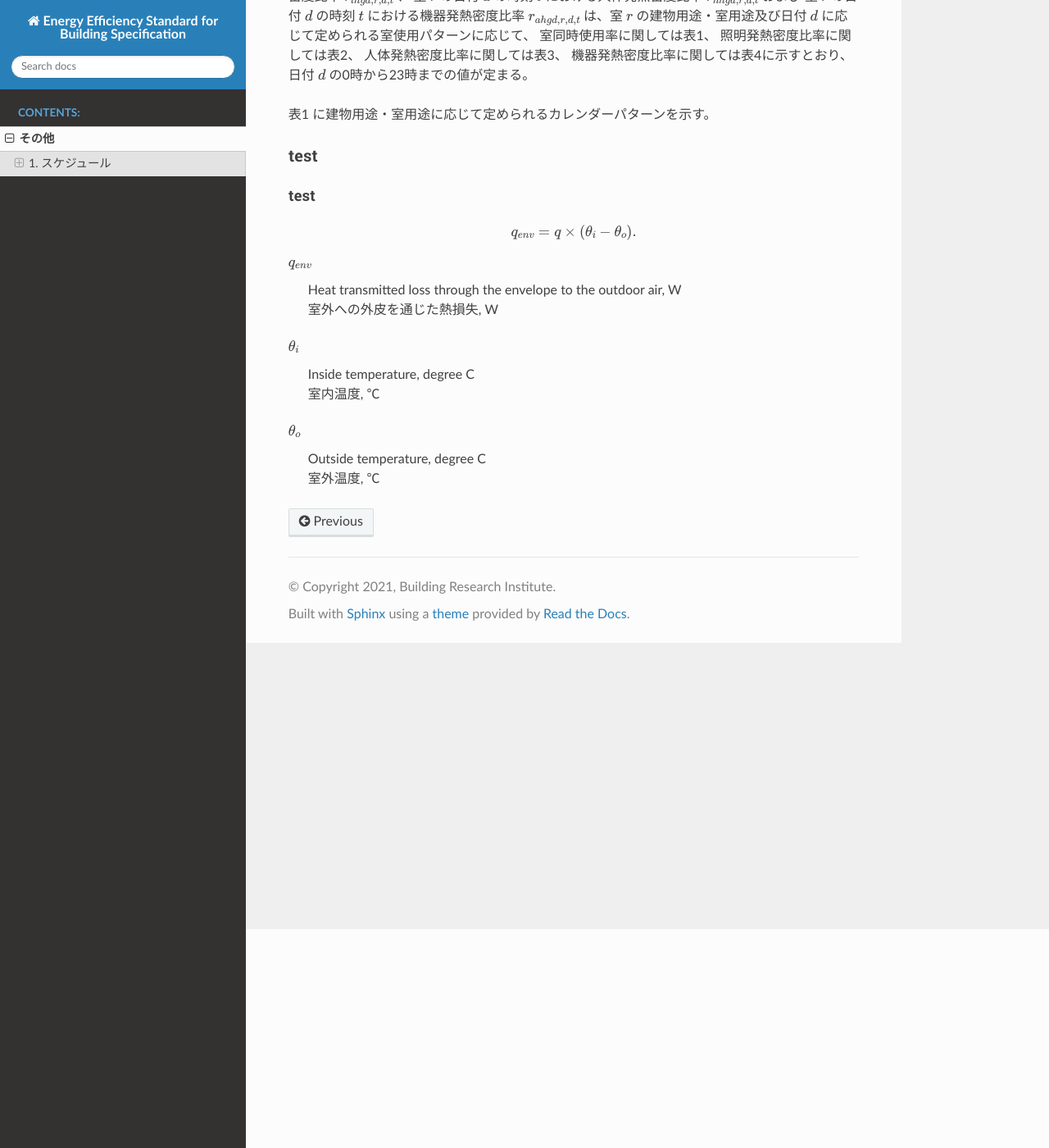
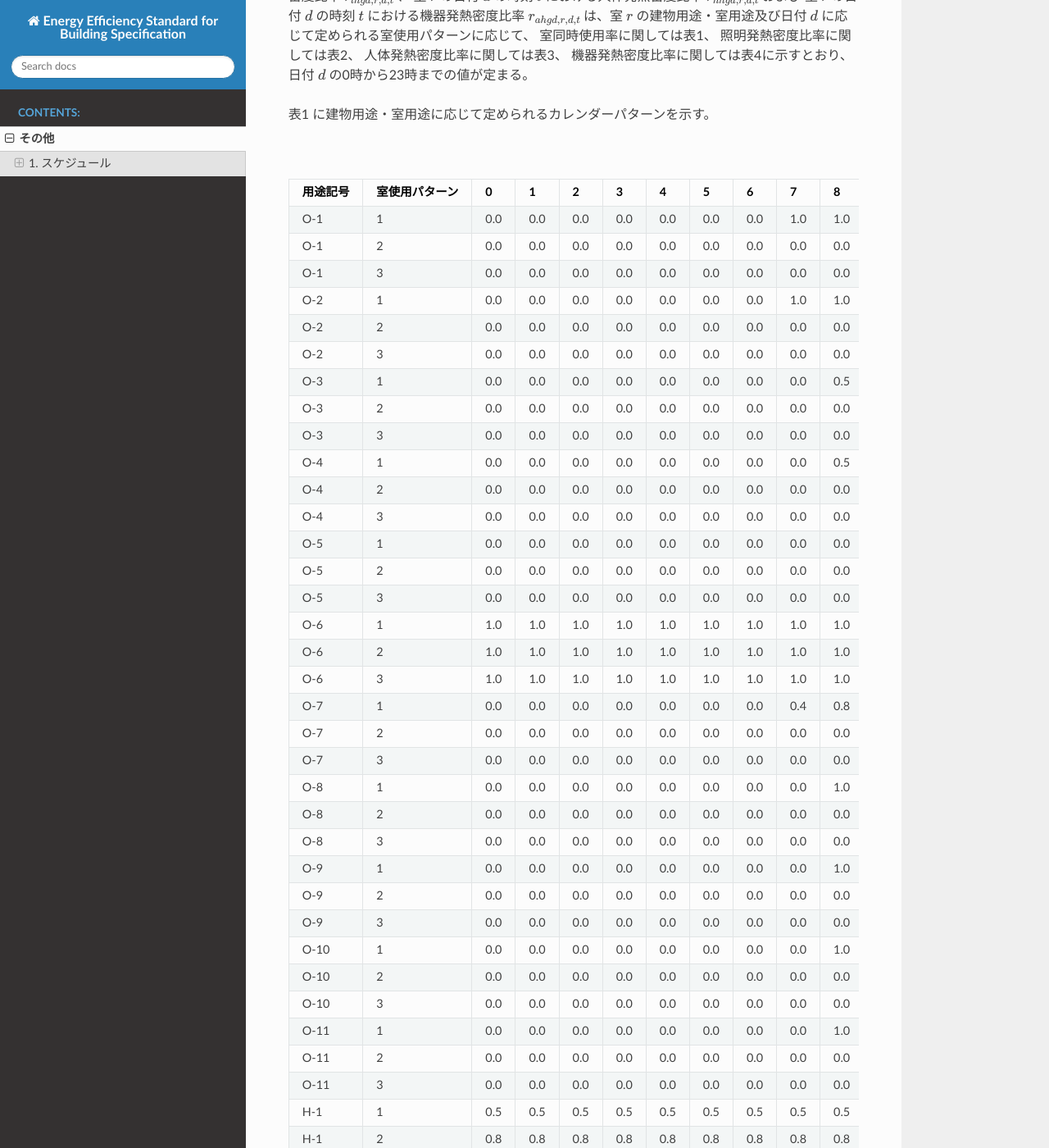
Before and after one commit to BRI-EES-House/building, a Sphinx documentation site: the page built from docs/source/others.rst, in a window 1280 px wide and 1400 px high, scrolled down 267 px. Shown: the whole window at 82% size. Built offline with Sphinx 7.4.7 and the Read the Docs theme 2.0.0, drawn with Linux system fonts in a browser that asks for light colours; some of the changed text lies outside the part shown.

Commit message:
表1 の追加

```diff
--- a/docs/source/others.rst
+++ b/docs/source/others.rst
@@ -23,6 +23,10 @@
 
 表1 に建物用途・室用途に応じて定められるカレンダーパターンを示す。
 
+.. csv-table:: 表1
+    :file: ./_static/csv/table_others_1.csv
+    :encoding: 'cp932'
+    :header-rows: 1
 
 
 ------------------------------------------------------------------------------------------------------------------------
```
